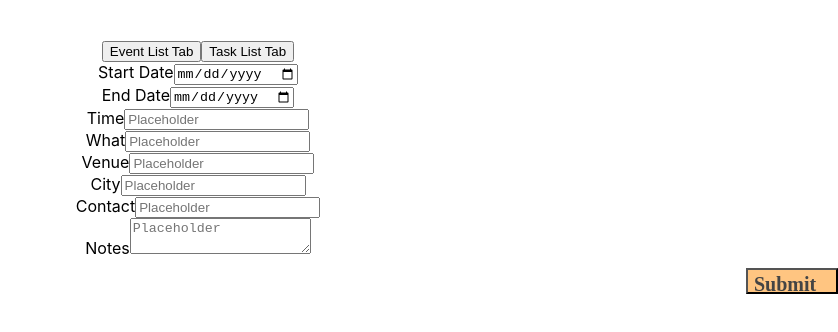
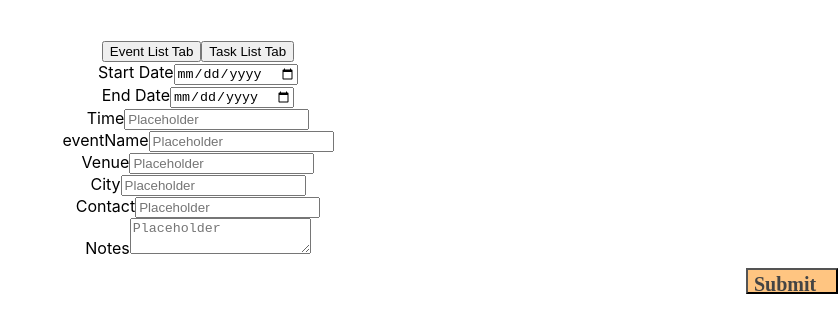
Before and after one commit to Willa2023/SGCNZ-dashboard, a React (Create React App) app: page /add in a window 1280 px wide. Shown: the top 332 px of the page, without its empty margins (442-1280 px from the left). Built offline with nearby package versions, Linux system fonts and the light colour scheme.

Commit message:
update what to eventname

```diff
--- a/src/Components/AddEvent.js
+++ b/src/Components/AddEvent.js
@@ -5,7 +5,7 @@ const AddEventForm = ({ onSubmit }) => {
     startDate: '',
     endDate: '',
     time:'',
-    what: '',
+    eventName: '',
     venue: '',
     city: '',
     contact: '',
@@ -25,7 +25,7 @@ const AddEventForm = ({ onSubmit }) => {
       startDate: '',
       endDate: '',
       time:'',
-      what: '',
+      eventName: '',
       venue: '',
       city: '',
       contact: '',
@@ -64,12 +64,12 @@ const AddEventForm = ({ onSubmit }) => {
         />
       </label>
       <label>
-        What
+        eventName
         <input
           type="text"
-          name="what"
+          name="eventName"
           placeholder="Placeholder"
-          value={formData.what}
+          value={formData.eventName}
           onChange={handleChange}
         />
       </label>
--- a/src/Components/EventTable.js
+++ b/src/Components/EventTable.js
@@ -7,7 +7,7 @@ const events = [
     startDate: "19 May",
     endDate: "20 May",
     time:"7:30pm",
-    what: "Event1",
+    eventName: "Event1",
     venue: "Wellington Club or ZOOM",
     city: "Wellington",
     contact: "Ting",
@@ -17,7 +17,7 @@ const events = [
     startDate: "18 May",
     endDate: "19 May",
     time:"7:30pm",
-    what: "Event2",
+    eventName: "Event2",
     venue: "Venues Nationwide",
     city: "All NZ",
     contact: "Zhenzhen",
@@ -55,7 +55,7 @@ const EventTable = () => {
               <td>{event.startDate}</td>
               <td>{event.endDate}</td>
               <td>{event.time}</td>
-              <td>{event.what}</td>
+              <td>{event.eventName}</td>
               <td>{event.venue}</td>
               <td>{event.city}</td>
               <td>{event.contact}</td>
```
